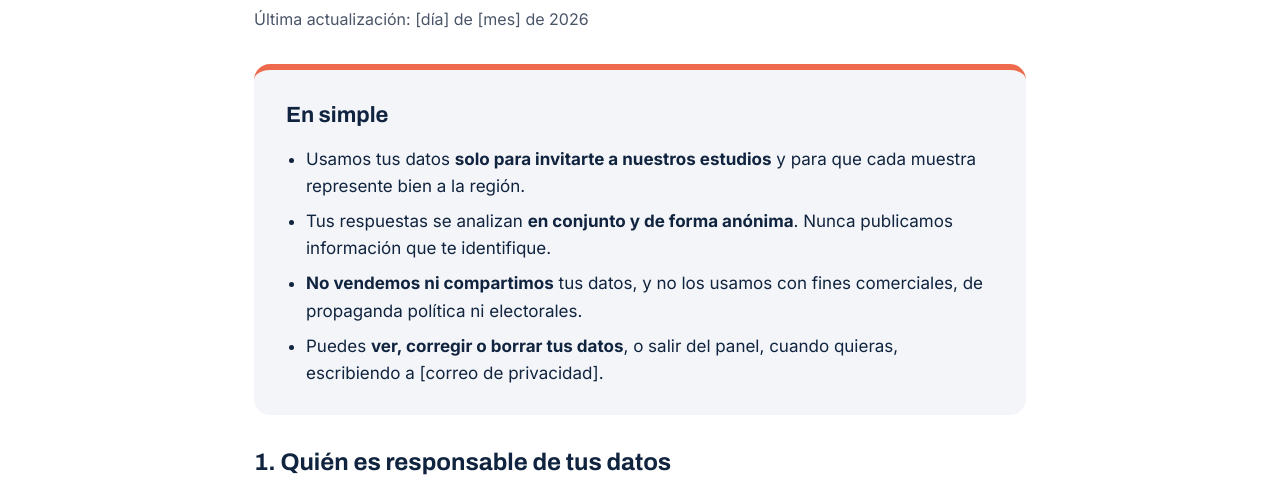
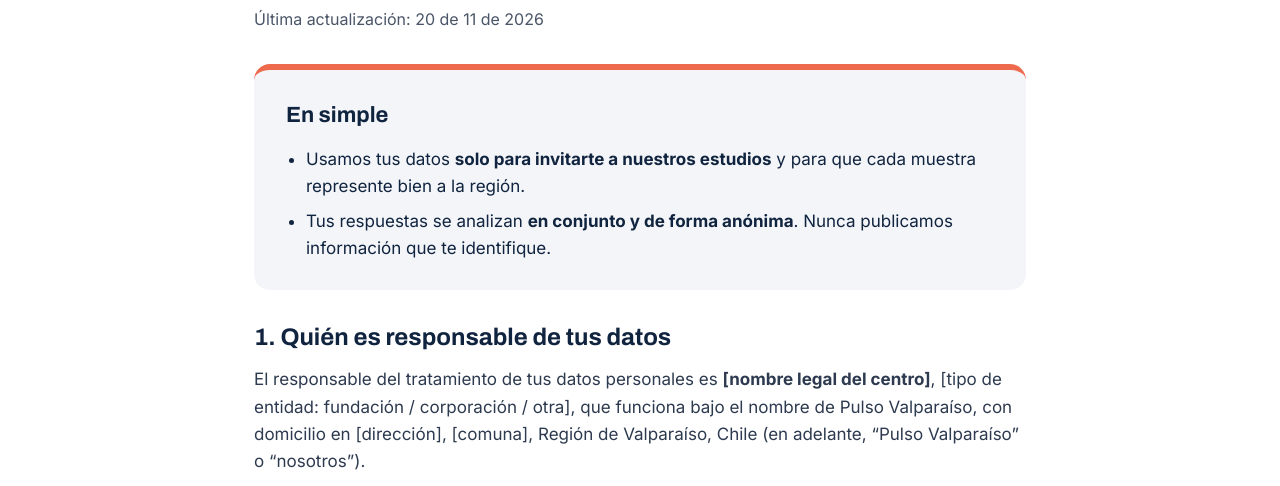
Before and after one commit to pulsovalpo/pulsovalpo.github.io, a plain HTML site: page privacidad.html in a window 1280 px wide. Shown: the part 276-762 px from the top of the page. Drawn offline with Linux system fonts and the light colour scheme.

Commit message:
Update privacidad.html

```diff
--- a/privacidad.html
+++ b/privacidad.html
@@ -48,7 +48,7 @@
     <div class="legal-titulo">
       <p class="antetitulo">Transparencia</p>
       <h1>Política de privacidad</h1>
-      <p class="dato-ficha">Última actualización: [día] de [mes] de 2026</p>
+      <p class="dato-ficha">Última actualización: 20 de 11 de 2026</p>
     </div>
 
     <aside class="resumen" aria-labelledby="titulo-resumen">
@@ -56,8 +56,8 @@
       <ul>
         <li>Usamos tus datos <b>solo para invitarte a nuestros estudios</b> y para que cada muestra represente bien a la región.</li>
         <li>Tus respuestas se analizan <b>en conjunto y de forma anónima</b>. Nunca publicamos información que te identifique.</li>
-        <li><b>No vendemos ni compartimos</b> tus datos, y no los usamos con fines comerciales, de propaganda política ni electorales.</li>
-        <li>Puedes <b>ver, corregir o borrar tus datos</b>, o salir del panel, cuando quieras, escribiendo a [correo de privacidad].</li>
+  <!--   <li><b>No vendemos ni compartimos</b> tus datos, y no los usamos con fines comerciales, de propaganda política ni electorales.</li>
+        <li>Puedes <b>ver, corregir o borrar tus datos</b>, o salir del panel, cuando quieras, escribiendo a [correo de privacidad].</li> -->
       </ul>
     </aside>
 
```
